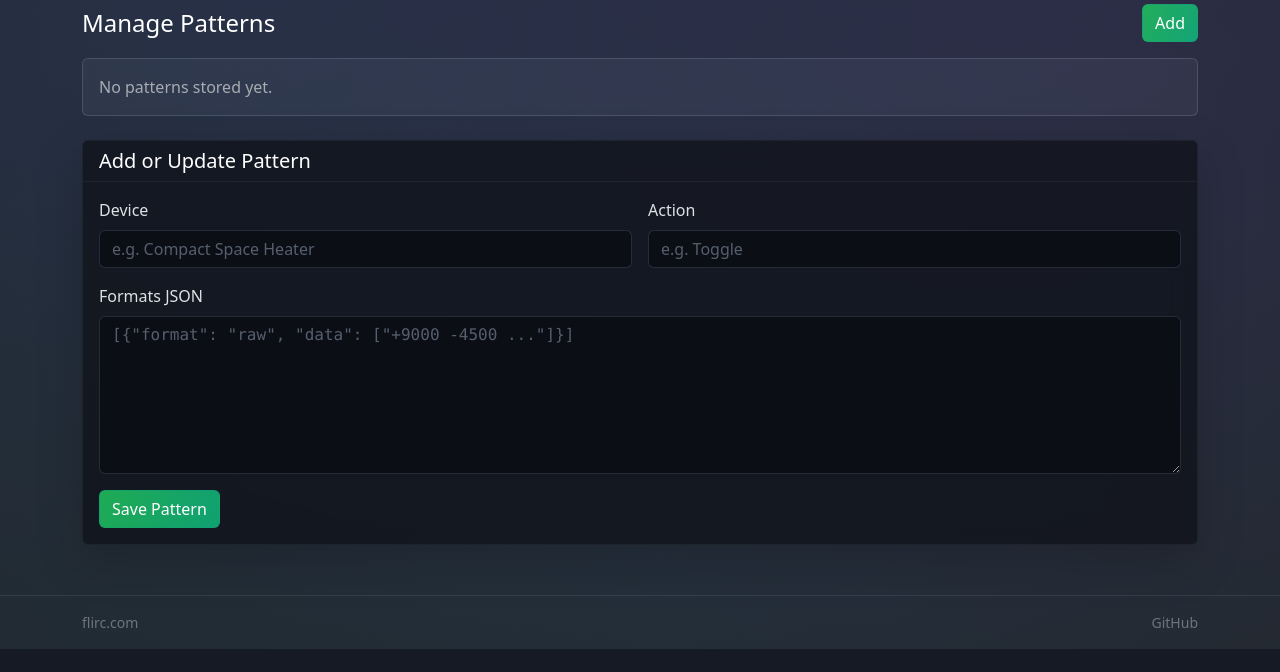
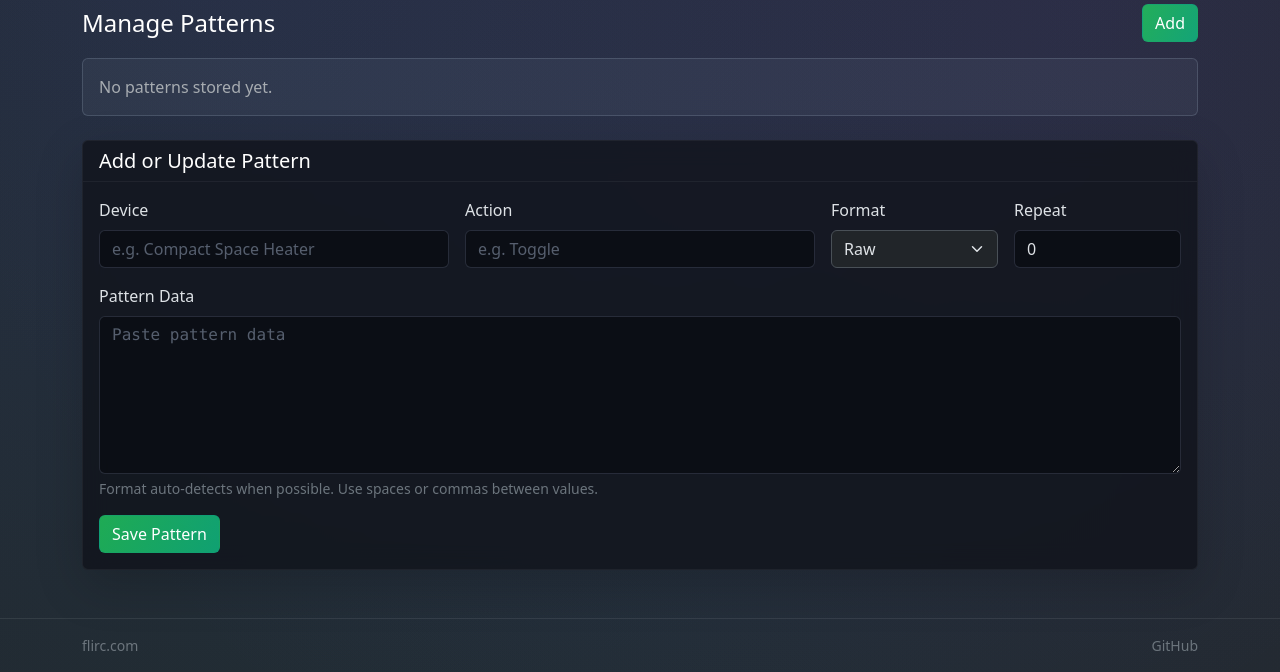
Before and after one commit to Bluscream/flirc-bridge, a FastAPI app: page /manage in a window 1280 px wide. Shown: the part 151-823 px from the top of the page. Before the commit the page ends 800 px from the top, so only its background shows below. Run offline with FastAPI, Linux system fonts and the light colour scheme; parts of the project's set-up code (start-up, migrations or seed data) failed here and were passed over.

Commit message:
Enhance pattern management with repeat functionality
- Added a new `repeat` column to the `patterns` table to allow specifying repeat counts for transmitted patterns.
- Updated the `Pattern` model and related database functions to handle the new `repeat` attribute.
- Modified API endpoints and JavaScript functions to support repeat values during pattern creation and transmission.
- Enhanced the UI to include repeat input fields in the pattern management form and display repeat values in the management table.
- Refactored existing functions for better integration of the repeat feature and improved user experience.

```diff
--- a/flirc_bridge/schemas.py
+++ b/flirc_bridge/schemas.py
@@ -16,6 +16,11 @@ class PatternFormatModel(BaseModel):
     hash: Optional[str] = Field(
         default=None,
         description="SHA-256 hash of the pattern payload",
+    )
+    repeat: Optional[int] = Field(
+        default=0,
+        ge=0,
+        description="Repeat count to apply when transmitting this pattern",
     )
 
     @field_validator("data", mode="before")
--- a/flirc_bridge/services.py
+++ b/flirc_bridge/services.py
@@ -27,6 +27,7 @@ def pattern_record_to_db(
             format_name=fmt.format,
             data=json_payload,
             data_hash=data_hash,
+            repeat=fmt.repeat,
         )
         stored_formats[fmt.format] = json_payload
 
@@ -97,8 +98,8 @@ def delete_pattern_format(
     return True
 
 
-def export_patterns(session: Session) -> Dict[str, Dict[str, Dict[str, List[str]]]]:
-    export: Dict[str, Dict[str, Dict[str, List[str]]]] = {}
+def export_patterns(session: Session) -> Dict[str, Dict[str, Dict[str, Dict[str, object]]]]:
+    export: Dict[str, Dict[str, Dict[str, Dict[str, object]]]] = {}
     for device, action, pattern in database.iter_patterns(session):
         pattern_hash = pattern.hash
         if not pattern_hash:
@@ -108,6 +109,7 @@ def export_patterns(session: Session) -> Dict[str, Dict[str, Dict[str, List[str]
         export.setdefault(device.name, {}).setdefault(action.name, {})[pattern.format] = {
             "data": json.loads(pattern.data),
             "hash": pattern_hash,
+            "repeat": pattern.repeat,
         }
     return export
 
--- a/flirc_bridge/tool/base.py
+++ b/flirc_bridge/tool/base.py
@@ -113,7 +113,7 @@ class FlircTool(BaseTool):
         fmt: ProtocolFormat,
         data: Iterable[str],
         carrier: Optional[int] = None,
-        repeat: Optional[int] = None,
+        repeat: Optional[int] = 1,
     ) -> str:
         args: List[str] = ["sendir"]
         normalized_format = fmt.value.lower()
--- a/flirc_bridge/web/static/app.js
+++ b/flirc_bridge/web/static/app.js
@@ -11,6 +11,11 @@ const patternsData = appContext.patterns || {};
 const requiresToken = Boolean(appContext.requiresToken);
 let authToken = requiresToken ? window.localStorage.getItem("webToken") : null;
 const alertsRoot = document.getElementById("alerts-root");
+const deviceInput = document.getElementById("device");
+const actionInput = document.getElementById("action");
+const patternFormatSelect = document.getElementById("pattern-format");
+const patternDataInput = document.getElementById("pattern-data");
+const patternRepeatInput = document.getElementById("pattern-repeat");
 
 function showToast(message, variant = "info", delay = 4000) {
   if (!alertsRoot || typeof bootstrap === "undefined" || !bootstrap.Toast) {
@@ -84,7 +89,11 @@ async function handleAuthResponse(response) {
     window.localStorage.removeItem("webToken");
     authToken = null;
     const data = await response.json().catch(() => ({}));
-    showToast("Authentication failed: " + (data.detail || response.statusText), "danger", 5000);
+    showToast(
+      "Authentication failed: " + (data.detail || response.statusText),
+      "danger",
+      5000
+    );
     return false;
   }
   return true;
@@ -92,22 +101,56 @@ async function handleAuthResponse(response) {
 
 async function submitPattern(event) {
   event.preventDefault();
-  const device = document.getElementById("device").value;
-  const action = document.getElementById("action").value;
-  const formatsRaw = document.getElementById("formats").value;
-  let formats;
-  try {
-    formats = JSON.parse(formatsRaw);
-  } catch (error) {
-    showToast("Formats must be valid JSON.", "warning");
+  if (
+    !deviceInput ||
+    !actionInput ||
+    !patternFormatSelect ||
+    !patternDataInput
+  ) {
+    showToast("Pattern form is not available on this page.", "danger");
     return false;
   }
+
+  const device = deviceInput.value.trim();
+  const action = actionInput.value.trim();
+  const formatValue = patternFormatSelect.value;
+  const dataRaw = patternDataInput.value;
+  const repeatRaw = patternRepeatInput ? patternRepeatInput.value : "";
+
+  if (!device || !action) {
+    showToast("Device and action are required.", "warning");
+    return false;
+  }
+
+  const normalized = normalizePatternPayload(formatValue, dataRaw);
+  if (normalized.error) {
+    showToast(normalized.error, "warning");
+    return false;
+  }
+
+  let repeatValue = null;
+  if (repeatRaw !== "" && repeatRaw !== null && repeatRaw !== undefined) {
+    repeatValue = Number(repeatRaw);
+    if (Number.isNaN(repeatValue) || repeatValue < 0) {
+      showToast("Repeat must be a non-negative integer.", "warning");
+      return false;
+    }
+  }
+
+  const formatPayload = {
+    format: formatValue,
+    data: normalized.data,
+  };
+  if (repeatValue !== null) {
+    formatPayload.repeat = repeatValue;
+  }
+
+  const payload = { device, action, formats: [formatPayload] };
   let headers = buildHeaders({ "Content-Type": "application/json" });
   if (requiresToken && headers === null) {
     return false;
   }
   headers = headers || { "Content-Type": "application/json" };
-  const payload = { device, action, formats };
   const response = await fetch("/api/patterns", {
     method: "POST",
     headers,
@@ -118,7 +161,11 @@ async function submitPattern(event) {
       return false;
     }
     const data = await response.json().catch(() => ({}));
-    showToast("Failed to save pattern: " + (data.detail || response.statusText), "danger", 5000);
+    showToast(
+      "Failed to save pattern: " + (data.detail || response.statusText),
+      "danger",
+      5000
+    );
   } else {
     window.location.reload();
   }
@@ -172,14 +219,8 @@ async function sendPatternFormat(device, action, formatName) {
     return;
   }
 
-  const values =
-    formatEntry &&
-    typeof formatEntry === "object" &&
-    !Array.isArray(formatEntry)
-      ? formatEntry.data
-      : formatEntry;
-
-  if (!values) {
+  const parsedEntry = parseStoredPatternEntry(formatEntry);
+  if (!parsedEntry.data || parsedEntry.data.length === 0) {
     showToast(
       `Pattern data missing for ${device}/${action} (${formatName})`,
       "warning"
@@ -187,14 +228,13 @@ async function sendPatternFormat(device, action, formatName) {
     return;
   }
 
-  const normalizedData = Array.isArray(values)
-    ? values.map((item) => String(item))
-    : [String(values)];
-
   const payload = {
     format: (formatName || "").toLowerCase(),
-    data: normalizedData,
+    data: parsedEntry.data.map((item) => String(item)),
   };
+  if (parsedEntry.repeat !== undefined && parsedEntry.repeat !== null) {
+    payload.repeat = parsedEntry.repeat;
+  }
 
   let headers = buildHeaders({ "Content-Type": "application/json" });
   if (requiresToken && headers === null) {
@@ -220,7 +260,15 @@ async function sendPatternFormat(device, action, formatName) {
         5000
       );
     } else {
-      showToast(`Sent ${device}/${action} (${formatName})`, "success", 2500);
+      const repeatText =
+        payload.repeat !== undefined && payload.repeat !== null
+          ? ` (repeat ${payload.repeat})`
+          : "";
+      showToast(
+        `Sent ${device}/${action} (${formatName})${repeatText}`,
+        "success",
+        2500
+      );
     }
   } catch (error) {
     showToast(
@@ -231,30 +279,51 @@ async function sendPatternFormat(device, action, formatName) {
   }
 }
 
-function editPattern(device, action) {
-  if (!patternsData[device] || !patternsData[device][action]) {
-    showToast(`Pattern ${device}/${action} not found`, "warning");
+function editPattern(device, action, formatName) {
+  const deviceEntry = patternsData?.[device];
+  if (!deviceEntry) {
+    showToast(`Device ${device} not found`, "warning");
     return;
   }
-  document.getElementById("device").value = device;
-  document.getElementById("action").value = action;
-  const formats = patternsData[device][action];
-  const formatsArray = Object.entries(formats).map(([format, info]) => {
-    const entry =
-      info && typeof info === "object" && !Array.isArray(info)
-        ? info
-        : { data: info };
-    const payload = { format, data: entry.data };
-    if (entry.hash) {
-      payload.hash = entry.hash;
+  const actionEntry = deviceEntry?.[action];
+  if (!actionEntry || Object.keys(actionEntry).length === 0) {
+    showToast(`Action ${action} not found for ${device}`, "warning");
+    return;
+  }
+
+  let targetFormat = formatName;
+  let storedEntry = targetFormat ? actionEntry[targetFormat] : null;
+  if (!storedEntry) {
+    const fallback = Object.entries(actionEntry)[0];
+    if (!fallback) {
+      showToast(`No formats available for ${device}/${action}`, "warning");
+      return;
     }
-    return payload;
-  });
-  document.getElementById("formats").value = JSON.stringify(
-    formatsArray,
-    null,
-    2
-  );
+    targetFormat = fallback[0];
+    storedEntry = fallback[1];
+  }
+
+  const parsedEntry = parseStoredPatternEntry(storedEntry);
+
+  if (deviceInput) {
+    deviceInput.value = device;
+  }
+  if (actionInput) {
+    actionInput.value = action;
+  }
+  if (patternFormatSelect) {
+    patternFormatSelect.value = targetFormat;
+  }
+  if (patternRepeatInput) {
+    patternRepeatInput.value = parsedEntry.repeat ?? 0;
+  }
+  if (patternDataInput) {
+    patternDataInput.value = patternDataToString(
+      targetFormat,
+      parsedEntry.data
+    );
+  }
+
   window.scrollTo({ top: document.body.scrollHeight, behavior: "smooth" });
 }
 
@@ -481,6 +550,43 @@ function normalizePatternPayload(format, rawValue) {
   return { data: parts };
 }
 
+function parseStoredPatternEntry(entry) {
+  if (!entry) {
+    return { data: [], repeat: 0, hash: null };
+  }
+  if (Array.isArray(entry)) {
+    return { data: entry.map((item) => String(item)), repeat: 0, hash: null };
+  }
+  if (typeof entry === "object") {
+    const values = Array.isArray(entry.data)
+      ? entry.data.map((item) => String(item))
+      : entry.data
+      ? [String(entry.data)]
+      : [];
+    const repeatValue =
+      entry.repeat === undefined || entry.repeat === null
+        ? 0
+        : Number(entry.repeat);
+    return {
+      data: values,
+      repeat: Number.isNaN(repeatValue) || repeatValue < 0 ? 0 : repeatValue,
+      hash: entry.hash || null,
+    };
+  }
+  return { data: [String(entry)], repeat: 0, hash: null };
+}
+
+function patternDataToString(format, data) {
+  if (!Array.isArray(data) || data.length === 0) {
+    return "";
+  }
+  const fmt = (format || "").toLowerCase();
+  if (fmt === "csv" || fmt === "pronto") {
+    return data.join(",");
+  }
+  return data.join(" ");
+}
+
 const patternForm = document.getElementById("pattern-form");
 if (patternForm) {
   patternForm.addEventListener("submit", submitPattern);
@@ -603,6 +709,23 @@ if (customSendForm) {
   customSendForm.addEventListener("submit", sendCustomPattern);
 }
 
+if (patternDataInput) {
+  const handlePatternDataInput = () => {
+    const detected = detectFormatFromValue(patternDataInput.value);
+    if (
+      detected &&
+      patternFormatSelect &&
+      detected !== patternFormatSelect.value
+    ) {
+      patternFormatSelect.value = detected;
+    }
+  };
+  patternDataInput.addEventListener("input", handlePatternDataInput);
+  patternDataInput.addEventListener("paste", () => {
+    setTimeout(handlePatternDataInput, 0);
+  });
+}
+
 function stringToHue(value) {
   let hash = 0;
   for (let i = 0; i < value.length; i += 1) {
--- a/flirc_bridge/web/templates/manage.html.jinja
+++ b/flirc_bridge/web/templates/manage.html.jinja
@@ -20,6 +20,7 @@
           <th scope="col">Device</th>
           <th scope="col">Action</th>
           <th scope="col">Format</th>
+          <th scope="col">Repeat</th>
           <th scope="col" class="text-end">Actions</th>
         </tr>
       </thead>
@@ -34,6 +35,7 @@
           </td>
           <td class="text-white align-middle">—</td>
           <td class="text-secondary align-middle">—</td>
+          <td class="text-secondary align-middle">—</td>
           <td class="text-end align-middle">
             <span class="text-secondary">No actions available</span>
           </td>
@@ -44,16 +46,18 @@
         {% set formats = action_pair[1] %}
         {% if formats %}
         {% for format_name, format_data in formats|dictsort %}
+        {% set repeat_value = format_data.get('repeat', 0) if format_data is mapping else 0 %}
         <tr>
           <td class="text-white align-middle">{{ device }}</td>
           <td class="text-white align-middle">{{ action }}</td>
           <td class="text-secondary align-middle text-uppercase">{{ format_name }}</td>
+          <td class="text-white align-middle">{{ repeat_value }}</td>
           <td class="text-end align-middle">
             <div class="btn-group btn-group-sm" role="group">
               <button type="button" class="btn btn-outline-success" title="Send {{ format_name }} pattern" onclick='sendPatternFormat({{ device|tojson }}, {{ action|tojson }}, {{ format_name|tojson }})'>
                 Send
               </button>
-              <button type="button" class="btn btn-outline-light" onclick='editPattern({{ device|tojson }}, {{ action|tojson }})'>Edit</button>
+              <button type="button" class="btn btn-outline-light" onclick='editPattern({{ device|tojson }}, {{ action|tojson }}, {{ format_name|tojson }})'>Edit</button>
               <button type="button" class="btn btn-outline-danger" onclick='deletePatternFormat({{ device|tojson }}, {{ action|tojson }}, {{ format_name|tojson }})'>Delete</button>
             </div>
           </td>
@@ -64,9 +68,10 @@
           <td class="text-white align-middle">{{ device }}</td>
           <td class="text-white align-middle">{{ action }}</td>
           <td class="text-secondary align-middle">N/A</td>
+          <td class="text-secondary align-middle">—</td>
           <td class="text-end align-middle">
             <div class="btn-group btn-group-sm" role="group">
-              <button type="button" class="btn btn-outline-light" onclick='editPattern({{ device|tojson }}, {{ action|tojson }})'>Edit</button>
+              <button type="button" class="btn btn-outline-light" onclick='editPattern({{ device|tojson }}, {{ action|tojson }}, null)'>Edit</button>
               <button type="button" class="btn btn-outline-danger" onclick='deleteAction({{ device|tojson }}, {{ action|tojson }})'>Delete</button>
             </div>
           </td>
@@ -92,18 +97,31 @@
         An access token is required to add, edit, or delete patterns. You will be prompted when needed.
       </div>
       {% endif %}
-      <form id="pattern-form" method="post" action="/api/patterns" enctype="application/json" class="row g-3">
-        <div class="col-12 col-md-6">
+      <form id="pattern-form" class="row g-3">
+        <div class="col-12 col-md-4">
           <label for="device" class="form-label">Device</label>
           <input id="device" name="device" class="form-control" placeholder="e.g. Compact Space Heater" required />
         </div>
-        <div class="col-12 col-md-6">
+        <div class="col-12 col-md-4">
           <label for="action" class="form-label">Action</label>
           <input id="action" name="action" class="form-control" placeholder="e.g. Toggle" required />
         </div>
+        <div class="col-6 col-md-2">
+          <label for="pattern-format" class="form-label">Format</label>
+          <select id="pattern-format" class="form-select" required>
+            <option value="raw">Raw</option>
+            <option value="csv">CSV</option>
+            <option value="pronto">Pronto</option>
+          </select>
+        </div>
+        <div class="col-6 col-md-2">
+          <label for="pattern-repeat" class="form-label">Repeat</label>
+          <input id="pattern-repeat" type="number" class="form-control" min="0" step="1" value="0" />
+        </div>
         <div class="col-12">
-          <label for="formats" class="form-label">Formats JSON</label>
-          <textarea id="formats" name="formats" rows="6" class="form-control" placeholder='[{"format": "raw", "data": ["+9000 -4500 ..."]}]' required></textarea>
+          <label for="pattern-data" class="form-label">Pattern Data</label>
+          <textarea id="pattern-data" rows="6" class="form-control" placeholder="Paste pattern data" required></textarea>
+          <div class="form-text text-secondary mt-1">Format auto-detects when possible. Use spaces or commas between values.</div>
         </div>
         <div class="col-12">
           <button type="submit" class="btn btn-success">Save Pattern</button>
--- a/flirc_bridge/web/web.py
+++ b/flirc_bridge/web/web.py
@@ -106,18 +106,20 @@ def create_app(settings_override: Optional[Settings] = None, runtime: Optional[B
             payload = pattern.data or "[]"
             fmt = pattern.format
             pattern_hash = pattern.hash
+            repeat_value = pattern.repeat
         logger.info(
-            "Loaded stored pattern device=%s action=%s format=%s hash=%s",
+            "Loaded stored pattern device=%s action=%s format=%s hash=%s repeat=%s",
             device,
             action,
             fmt,
             pattern_hash,
+            repeat_value,
         )
         try:
             data = json.loads(payload)
         except json.JSONDecodeError as exc:
             raise HTTPException(status_code=500, detail=f"Stored pattern is invalid JSON: {exc}") from exc
-        return {"format": fmt, "data": data}
+        return {"format": fmt, "data": data, "repeat": repeat_value}
 
     def _transmit_pattern(
         fmt: str,
```
Also changed, not shown: flirc_bridge/database.py (+26 -4 lines), flirc_bridge/web/api.py (+14 -3 lines).
